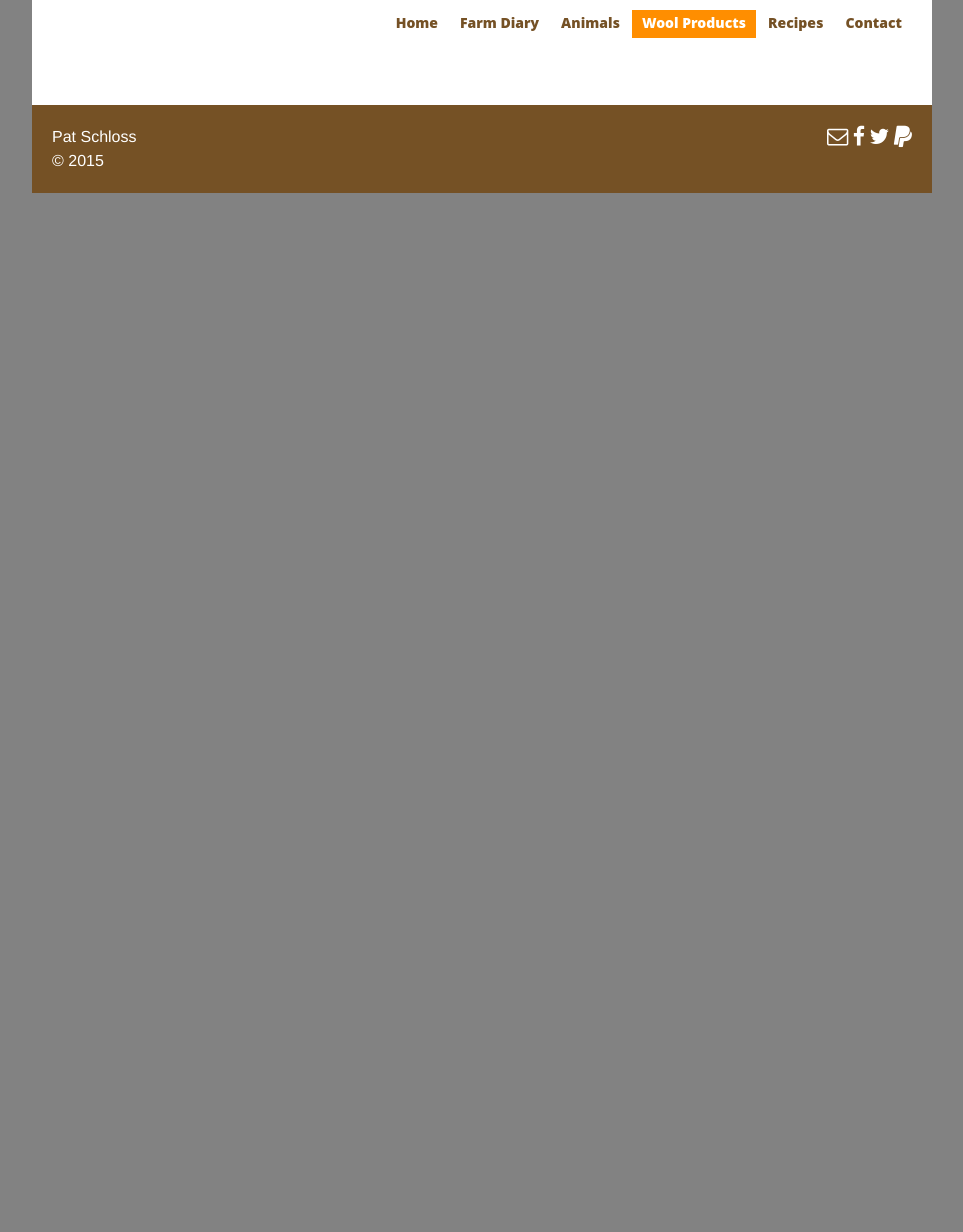
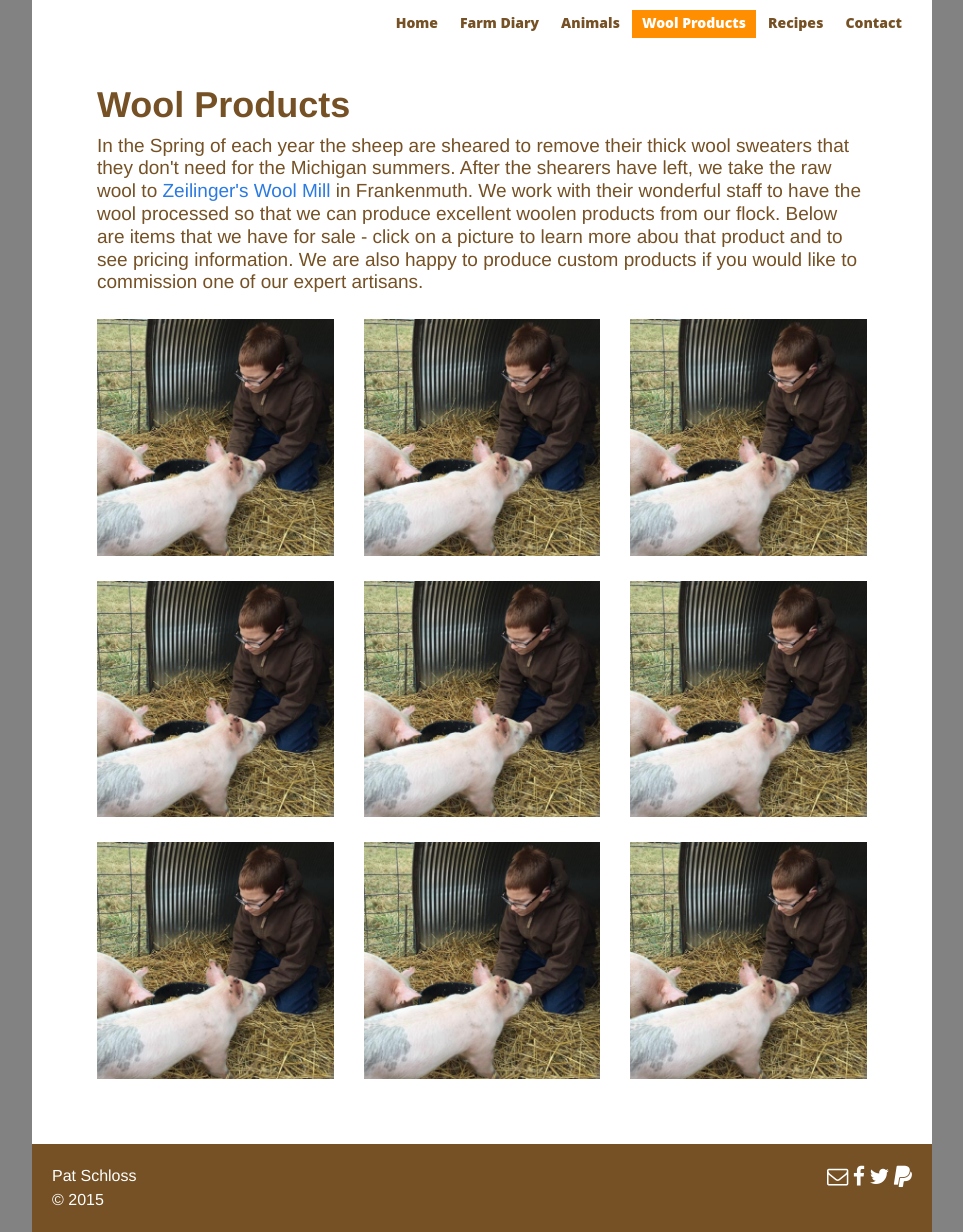
Before and after one commit to pschloss/nkidsfarm.github.io, a Jekyll site: the page built from products/index.html, in a window 1280 px wide. Shown: the whole page, without its empty margins (158-1121 px from the left). Built offline with Jekyll 4.4.1, drawn with Linux system fonts in a browser that asks for light colours; before the commit the page ends 900 px from its top, so only the background shows below that.

Commit message:
Rough in products page and formatting

```diff
--- a/css/main.scss
+++ b/css/main.scss
@@ -300,8 +300,6 @@ body {
 	font-weight: 800;
 	color: #755125;
 	font-size: 36px;
-
-
 }
 
 .diary .blurb {
@@ -331,10 +329,12 @@ body {
 }
 
 
+.post {
+	margin: 0 25px;
+}
 .post-meta {
 	margin: 0;
 }
-
 
 .blog-nav {
 	margin: 35px 15px;
@@ -347,3 +347,21 @@ body {
 .blog-nav a:hover {
 	color: #ff8e00;
 }
+
+.products h2 {
+	font-weight: 800;
+	color: #755125;
+	font-size: 36px;
+}
+
+.products .blurb {
+	color: #755125;
+	font-size: 19px;
+	font-weight: 500;
+	margin-bottom: 25px;
+	line-height: 120%;
+}
+
+.products .row {
+	margin-bottom: 25px;
+}
--- a/products/index.html
+++ b/products/index.html
@@ -2,3 +2,47 @@
 layout: page
 category: products
 ---
+
+<div class="products">
+	<div class="container-fluid">
+		<h2>Wool Products</h2>
+		<div class="blurb">
+			In the Spring of each year the sheep are sheared to remove their thick wool sweaters that they don't need for the Michigan summers. After the shearers have left, we take the raw wool to <a href="http://www.zwool.com">Zeilinger's Wool Mill</a> in Frankenmuth. We work with their wonderful staff to have the wool processed so that we can produce excellent woolen products from our flock. Below are items that we have for sale - click on a picture to learn more abou that product and to see pricing information. We are also happy to produce custom products if you would like to commission one of our expert artisans.
+		</div>
+		<div class="row">
+			<div class="col-xs-4">
+				<a href="#"><img src="../assets/img/patrick_pigs.jpg" alt="Farm Diary" class=" img-responsive"></a>
+			</div>
+			<div class="col-xs-4">
+				<a href="#"><img src="../assets/img/patrick_pigs.jpg" alt="Farm Diary" class=" img-responsive"></a>
+			</div>
+			<div class="col-xs-4">
+				<a href="#"><img src="../assets/img/patrick_pigs.jpg" alt="Farm Diary" class=" img-responsive"></a>
+			</div>
+		</div>
+
+		<div class="row">
+			<div class="col-xs-4">
+				<a href="#"><img src="../assets/img/patrick_pigs.jpg" alt="Farm Diary" class=" img-responsive"></a>
+			</div>
+			<div class="col-xs-4">
+				<a href="#"><img src="../assets/img/patrick_pigs.jpg" alt="Farm Diary" class=" img-responsive"></a>
+			</div>
+			<div class="col-xs-4">
+				<a href="#"><img src="../assets/img/patrick_pigs.jpg" alt="Farm Diary" class=" img-responsive"></a>
+			</div>
+		</div>
+
+		<div class="row">
+			<div class="col-xs-4">
+				<a href="#"><img src="../assets/img/patrick_pigs.jpg" alt="Farm Diary" class=" img-responsive"></a>
+			</div>
+			<div class="col-xs-4">
+				<a href="#"><img src="../assets/img/patrick_pigs.jpg" alt="Farm Diary" class=" img-responsive"></a>
+			</div>
+			<div class="col-xs-4">
+				<a href="#"><img src="../assets/img/patrick_pigs.jpg" alt="Farm Diary" class=" img-responsive"></a>
+			</div>
+		</div>
+
+	<ul>
```
